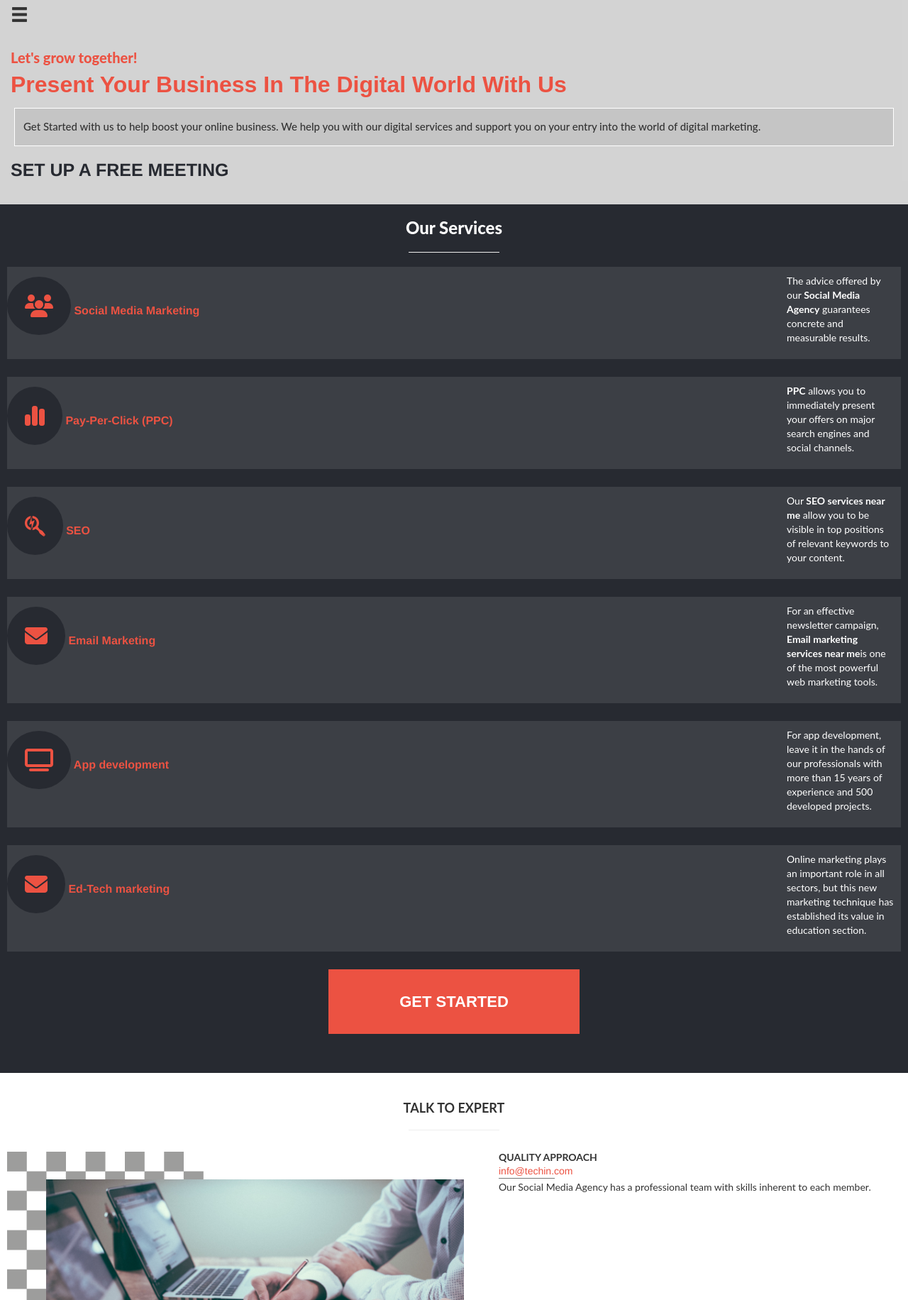
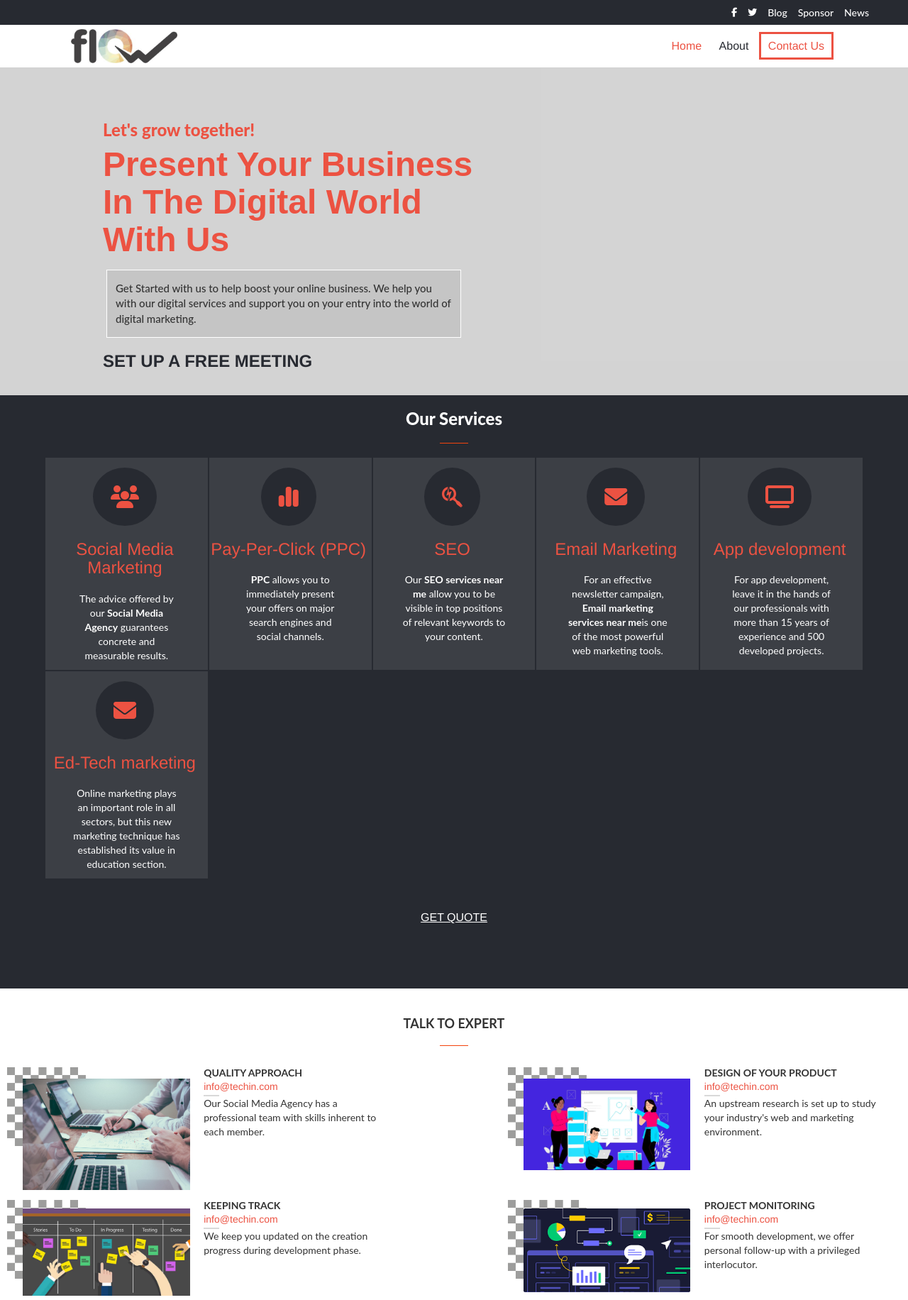
Before and after one commit to ashmalzahra/First-Capstone-Project, a website: page index.html in a window 1280 px wide. Shown: the top 1832 px of the page at 71% size. Drawn offline with nearby package versions, Linux system fonts and the light colour scheme; a web font is replaced by a local one.

Commit message:
Desktop version styling

```diff
--- a/index.html
+++ b/index.html
@@ -19,19 +19,40 @@
 
 <body>
     <section class="front-page">
-        <nav>
+
+        <nav class="top-nav">
+            <nav class="desktop-navbar background">
+                <span class="fa-brands fa-facebook-f"></span>
+                <span class="fa-brands fa-twitter"></span>
+                <h5> Blog </h5>
+                <h5> Sponsor </h5>
+                <h5>News </h5>
+
+            </nav>
             <button type="button" class="ham-burger">
                 <span class="glyphicon glyphicon-menu-hamburger"></span>
             </button>
             <button type="button" class="close" style="display: none;">
                 <span class="glyphicon glyphicon-remove"></span>
             </button>
+            <div class="desktop-nav">
+            <a href="">
+                <img class= "desktop-logo" src="images/logo.jpeg" alt="">
+            </a>
+            <div class="desktop-links">
+            <a href="" class=" link" id="red">Home</a>
+            <a href="" class="link" >About</a>
+            <a href="" class=" link border" id="red">Contact Us</a>
+            </div>
+        </div>
         </nav>
+        <div class="desktop-padding">
         <h4 class="heading2 front">Let's grow together!</h4>
         <h1 class="heading3">Present Your Business In The Digital World With Us</h1>
         <p class="font-description"> Get Started with us to help boost your online business. We help you with our
             digital services and support you on your entry into the world of digital marketing.</p>
         <h2 class="heading4">SET UP A FREE MEETING</h2>
+    </div>
     </section>
     <section class="main-page">
         <h3 class="service-text">Our Services</h3>
@@ -40,7 +61,7 @@
             <div class="service">
                 <div class="icon">
                     <span class="fa-solid fa-users images"></span>
-                    Social Media Marketing
+                    <h3>Social Media Marketing</h3>
                 </div>
                 <p class="icon-para">The advice offered by our <strong>Social Media Agency</strong> guarantees concrete
                     and measurable results.</p>
@@ -48,7 +69,7 @@
             <div class="service">
                 <div class="icon">
                     <span class="fa-solid fa-chart-simple images"></span>
-                    Pay-Per-Click (PPC)
+                    <h3>Pay-Per-Click (PPC)</h3>
                 </div>
                 <p class="icon-para"> <strong>PPC</strong> allows you to immediately present your offers on major search
                     engines and social channels.</p>
@@ -56,7 +77,7 @@
             <div class="service">
                 <div class="icon">
                     <span class="fa-brands fa-searchengin images"></span>
-                    SEO
+                    <h3>SEO </h3>
                 </div>
                 <p class="icon-para">Our <strong>SEO services near me</strong> allow you to be visible in top positions
                     of relevant keywords to your content.</p>
@@ -64,7 +85,7 @@
             <div class="service">
                 <div class="icon">
                     <span class="fa-solid fa-envelope images"></span>
-                    Email Marketing
+                    <h3>Email Marketing </h3>
                 </div>
                 <p class="icon-para">For an effective newsletter campaign, <strong>Email marketing services near
                         me</strong>is one of the most powerful web marketing tools. </p>
@@ -72,7 +93,7 @@
             <div class="service">
                 <div class="icon">
                     <span class="fa-solid fa-tv images"></span>
-                    App development
+                    <h3>App development </h3>
                 </div>
                 <p class="icon-para">For app development, leave it in the hands of our professionals with more than 15
                     years of experience and 500 developed projects.</p>
@@ -80,13 +101,14 @@
             <div class="service">
                 <div class="icon">
                     <span class="fa-solid fa-envelope images"></span>
-                    Ed-Tech marketing
+                    <h3>Ed-Tech marketing </h3>
                 </div>
                 <p class="icon-para">Online marketing plays an important role in all sectors, but this new marketing
                     technique has established its value in education section.</p>
             </div>
-        </div>
-        <button type="button" id="start">GET STARTED</button>
+    </div>
+        <h3 class ="desktop-text">GET QUOTE</h3>
+        <button type="button" id="start">SCHEDULE A CALL</button>
     </section>
     <section class="experts-page">
         <h3 id="expert">TALK TO EXPERT</h3>
@@ -99,6 +121,7 @@
                 <div class="description">
                     <h5 class="description-heading">QUALITY APPROACH</h5>
                     <a class="email" href="">info@techin.com</a>
+                    <hr class="chess-line">
                     <p class="description-paragraph">Our Social Media Agency has a professional team with skills
                         inherent to each member.</p>
                 </div>
@@ -109,7 +132,9 @@
                 </div>
                 <div class="description">
                     <h5 class="description-heading">DESIGN OF YOUR PRODUCT</h5>
-                    <a class="email" href="">info@techin.com</a>
+                    <a class="email" href="">info@techin.com
+                    </a>
+                    <hr class="chess-line">
                     <p class="description-paragraph">An upstream research is set up to study your
                         industry's web and marketing environment.</p>
                 </div>
@@ -121,6 +146,7 @@
                 <div class="description">
                     <h5 class="description-heading">KEEPING TRACK</h5>
                     <a class="email" href="">info@techin.com</a>
+                    <hr class="chess-line">
                     <p class="description-paragraph">We keep you updated on the creation progress during development
                         phase.</p>
                 </div>
@@ -132,6 +158,7 @@
                 <div class="description">
                     <h5 class="description-heading">PROJECT MONITORING</h5>
                     <a class="email" href="">info@techin.com</a>
+                    <hr class="chess-line">
                     <p class="description-paragraph">For smooth development, we offer personal follow-up with a
                         privileged interlocutor.</p>
                 </div>
@@ -141,7 +168,7 @@
             MORE <span class="glyphicon glyphicon-menu-down"></span>
         </button>
     </section>
-    <section class="summary-page">
+    <!-- <section class="summary-page">
         <h4 class="heading2">Schedule A Call:</h4>
         <h1 class="heading3">Free Website <br> Audit Of $150!</h1>
         <div class="centre-b">
@@ -170,7 +197,7 @@
             <img class="container-img" src="images/social-media-management.jpg" alt="project2">
             <div class="centered">Media Sharing Plugin</div>
         </div>
-    </section>
+    </section> -->
     <section class="clients">
         <h3 class="c-l">Clients</h3>
         <hr id="clients-line">
--- a/style.css
+++ b/style.css
@@ -75,13 +75,19 @@
 }
 
 #main {
-  background-color: #f30000;
-  width: 10%;
+  width: 40px;
+    border-width: 1px;
+    border-color: #f3440d;
+    background-color: #f3440d;
+    margin-inline: auto;
 }
 
 #e-line {
-  background-color: #f30000;
-  width: 10%;
+  width: 40px;
+    border-width: 1px;
+    border-color: #f3440d;
+    background-color: #f3440d;
+    margin-inline: auto;
 }
 
 .service {
@@ -115,7 +121,7 @@
 }
 
 #start {
-  padding: 30px 100px;
+  padding: 25px 50px;
   background-color: #ec5242;
   color: white;
   display: flex;
@@ -170,8 +176,6 @@
 .email {
   color: #ec5242;
   margin: 2px 0;
-  border-bottom: 1px solid #777;
-  width: 15%;
 }
 
 #expert {
@@ -349,8 +353,8 @@
 
 .clients {
   background-color: #272a31;
-  color: white;
-  padding: 10px;
+  color: #d3d3d3;
+  padding: 35px;
   display: flex;
   flex-direction: column;
   align-items: center;
@@ -362,7 +366,7 @@
 }
 
 .clients-img {
-  max-width: 70px;
+  max-width: 85px;
   height: auto;
   margin-right: 3px;
 }
@@ -370,13 +374,25 @@
 .partner {
   display: flex;
   flex-wrap: wrap;
-  gap: 20px 55px;
+  /* gap: 20px 55px;
+  justify-content: center; */
   justify-content: center;
+    gap: 3rem;
 }
 
 #clients-line {
-  background-color: #f30000;
-  width: 10%;
+  width: 40px;
+  border-width: 1px;
+  border-color: #f3440d;
+  background-color: #f3440d;
+  margin-inline: auto;
+}
+.chess-line{
+  border: 1.5px solid #d9d9d9;
+    background-color: #d9d9d9;
+    width: 2rem;
+    margin-bottom: 0.8rem;
+    margin: 0;
 }
 
 .end {
@@ -417,3 +433,162 @@
   border-radius: 100%;
   line-height: 1;
 }
+
+@media (max-width:767px) {
+  .desktop-navbar{
+    display: none;
+  }
+  .desktop-nav{
+    display: none;
+  }
+  .desktop-text{
+    display: none;
+  }
+}
+
+@media (min-width:768px) {
+  .top-nav{
+    position: fixed;
+    width: 100%;
+    z-index: 1;
+  }
+
+  .ham-burger{
+    display: none;
+  }
+  .desktop-navbar {
+    display: flex;
+    align-items: flex-end;
+    gap: 1;
+    color: white;
+    font-size: small;
+    font-family: 'Lato', sans-serif;
+    margin: 0 auto;
+    justify-content: flex-end;
+    /* margin: 0 auto; */
+    align-items: center;
+    /* vertical-align: middle; */
+    gap: 15px;
+    /* padding: 15px; */
+    /* margin-right: 20px; */
+    padding-right: 55px;
+  }
+  .background{
+    width: 100%;
+    background: #272a31;
+  }
+  .desktop-logo{
+    max-width: 150px;
+    height: auto;
+  }
+  .desktop-nav{
+    background: white;
+    color: #272a31;
+    display: flex;
+    justify-content: space-between;
+    padding: 5px 100px;
+    align-items: center;
+  }
+  .desktop-links{
+    line-height: 50px;
+    margin-right: 5px;
+    color:#272a31;
+    text-decoration: none;
+    font-size: medium;
+  }
+  #red{
+    color: #ec5242;
+  }
+  .border{
+    border: 2px solid #ec5242;
+    border-width: 3px;
+  }
+  .link{
+    color: #272a31;
+    padding: 8px 10px;
+  }
+  .heading2{
+    font-size: x-large;
+  }
+  .heading3{
+    max-width: 595px;
+    font-size: xxx-large;
+  }
+  .font-description{
+    max-width: 500px;
+  }
+  .heading4{
+    font-size: x-large;
+  }
+  .desktop-padding{
+    padding-left: 130px;
+    padding-top: 100px;
+  }
+  .service{
+    flex-direction: column;
+    justify-content: start;
+    /* margin: 0; */
+    /* flex-shrink: 11; */
+    /* flex-grow: 7; */
+    /* max-width: 80%; */
+    margin: 0;
+  }
+  .icon-para{
+    text-align: center;
+    margin: 0 auto;
+  }
+
+
+.wrap{
+    display: grid;
+    grid-template-columns: repeat(auto-fit, minmax(200px, 1fr));
+    gap: 0.2rem;
+    /* margin-bottom: 4rem; */
+    /* margin: 0 auto; */
+    /* margin: 0 2%; */
+    /* max-width: 100%; */
+    /* justify-content: space-around; */
+    padding: 0 10;
+    padding: 0 5%;
+}
+
+#start{
+  display: none;
+}
+.desktop-text{
+  display: flex;
+  color: white;
+  text-decoration: underline;
+  font-weight: 500;
+  font-size: medium;
+  line-height: 50px;
+  padding: 10px 5px;
+  justify-content: center;
+}
+
+.wrapper{
+  grid-template-columns: repeat(auto-fit, minmax(400px, 1fr));
+  display: grid;
+    column-gap: 12%;
+}
+.chess{
+  width: 50%;
+}
+
+#more{
+  display: none;
+}
+
+.partner{
+  flex-wrap: nowrap;
+}
+.end{
+  justify-content: center;
+}
+.end-img{
+  margin: 0;
+}
+.end-para{
+  padding-left: 50px;
+}
+}
```
